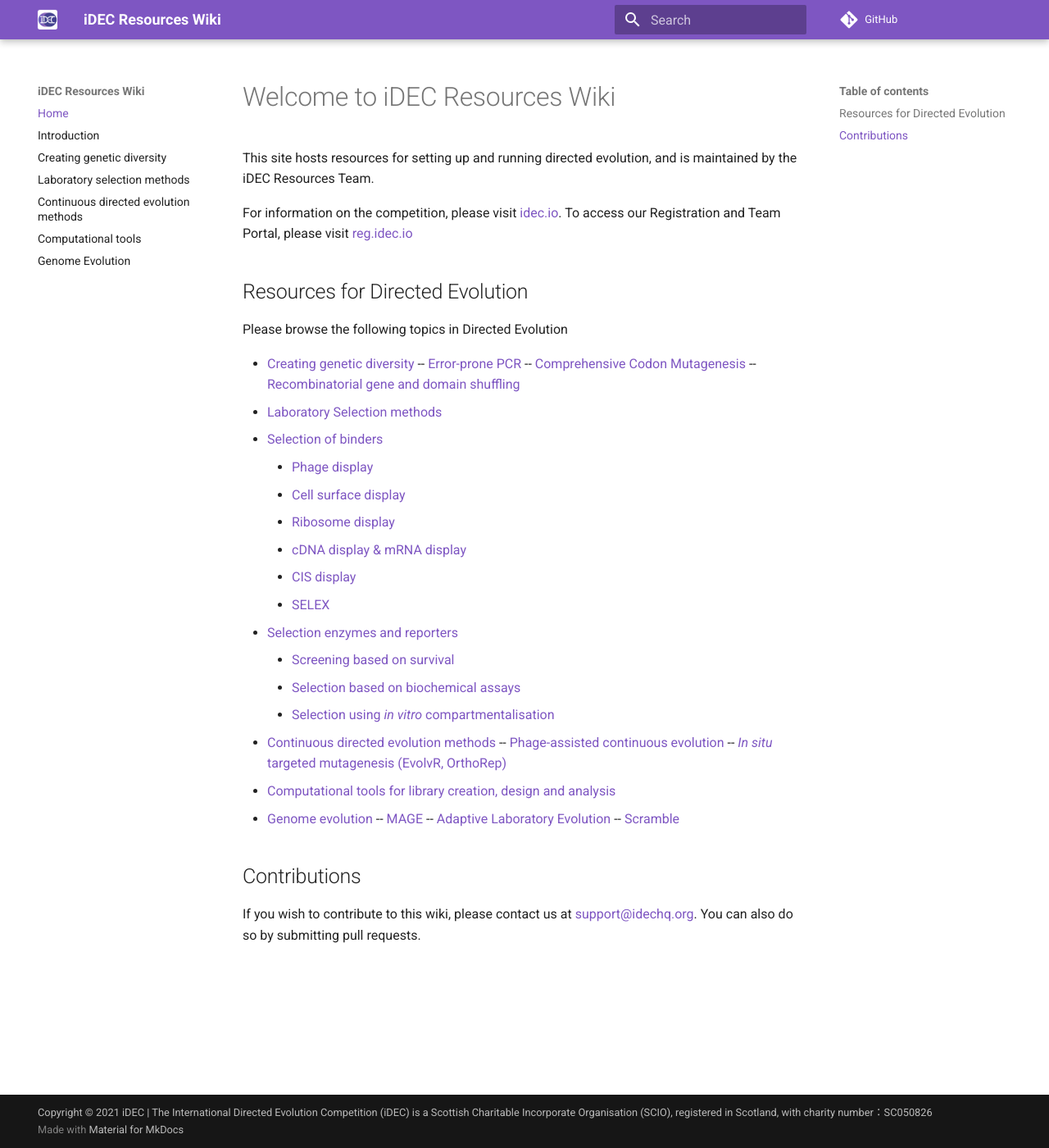
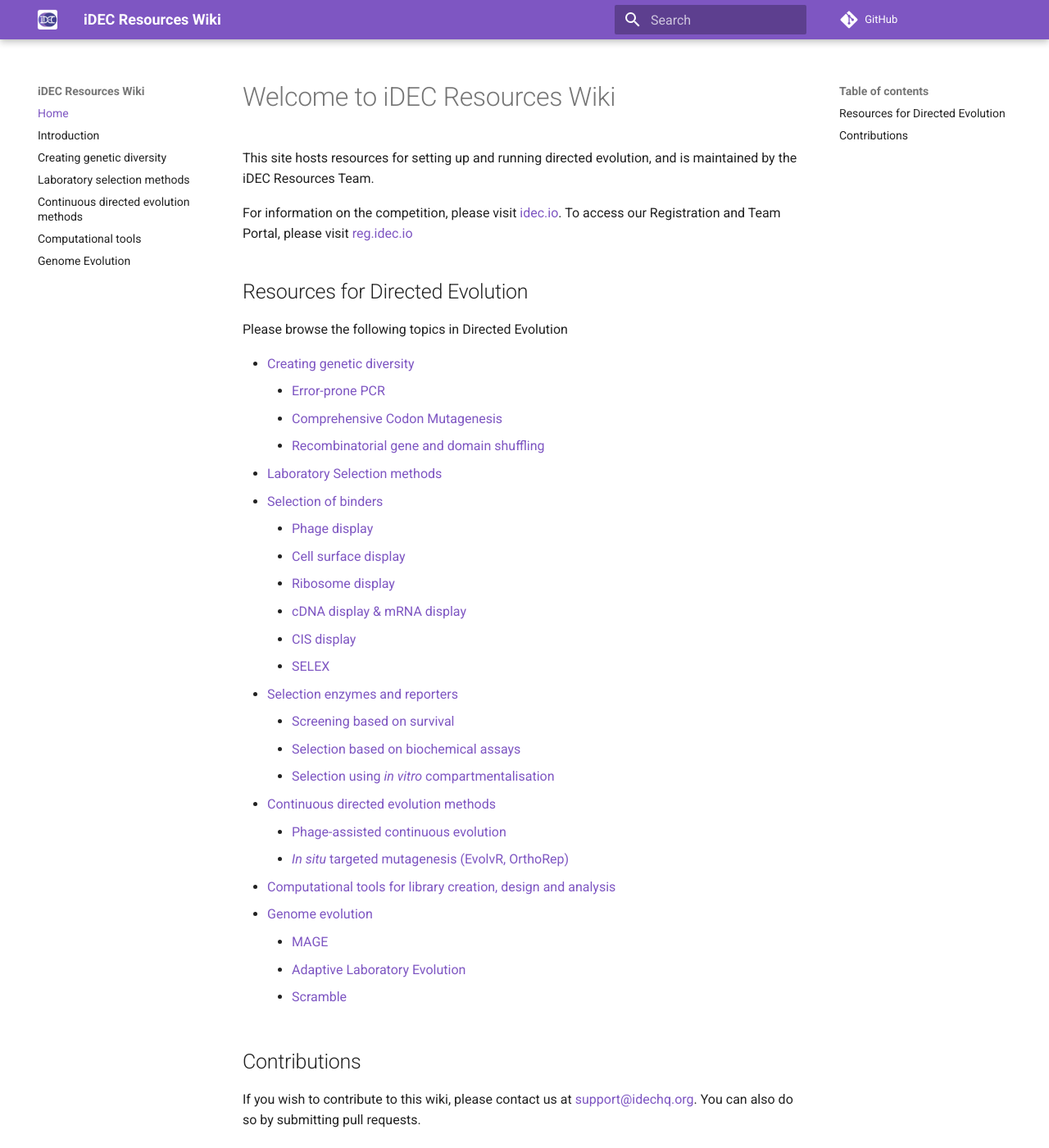
Before and after one commit to idechq/idec-wiki, an MkDocs documentation site: the page built from docs/index.md, in a window 1280 px wide and 1400 px high. Shown: the whole window at 82% size. Built offline with MkDocs 1.6.1 and Material for MkDocs 9.7.7, drawn with Linux system fonts in a browser that asks for light colours; comment, search, counter and statistics services are not loaded.

Commit message:
Edit styles for lists

```diff
--- a/docs/index.md
+++ b/docs/index.md
@@ -10,9 +10,9 @@
 Please browse the following topics in Directed Evolution
 
 - [Creating genetic diversity](genetic_diversity.md)
--- [Error-prone PCR](epPCR.md)
--- [Comprehensive Codon Mutagenesis](CCM.md)
--- [Recombinatorial gene and domain shuffling](gene_shuttling.md)
+    - [Error-prone PCR](epPCR.md)
+    - [Comprehensive Codon Mutagenesis](CCM.md)
+    - [Recombinatorial gene and domain shuffling](gene_shuttling.md)
 - [Laboratory Selection methods](lab_selection_methods.md)
   - [Selection of binders](binders.md)
     - [Phage display](phage_display.md)
@@ -26,13 +26,13 @@
     - [Selection based on biochemical assays](biochem.md)
     - [Selection using *in vitro* compartmentalisation](CBL.md)
 - [Continuous directed evolution methods](cont_de_methods.md)
--- [Phage-assisted continuous evolution](PACE_PANCE.md)
--- [*In situ* targeted mutagenesis (EvolvR, OrthoRep)](insitu_mut.md)
+    - [Phage-assisted continuous evolution](PACE_PANCE.md)
+    - [*In situ* targeted mutagenesis (EvolvR, OrthoRep)](insitu_mut.md)
 - [Computational tools for library creation, design and analysis](computation_tools.md)
 - [Genome evolution](ggenome_evolution.md)
--- [MAGE](mage.md)
--- [Adaptive Laboratory Evolution](ALE.md)
--- [Scramble](scramble.md)
+    - [MAGE](mage.md)
+    - [Adaptive Laboratory Evolution](ALE.md)
+    - [Scramble](scramble.md)
 
 ## Contributions
 If you wish to contribute to this wiki, please contact us at [support@idechq.org](mailto:support@idechq.org).
```
Also changed, not shown: docs/introduction.md (line endings or trailing spaces).
